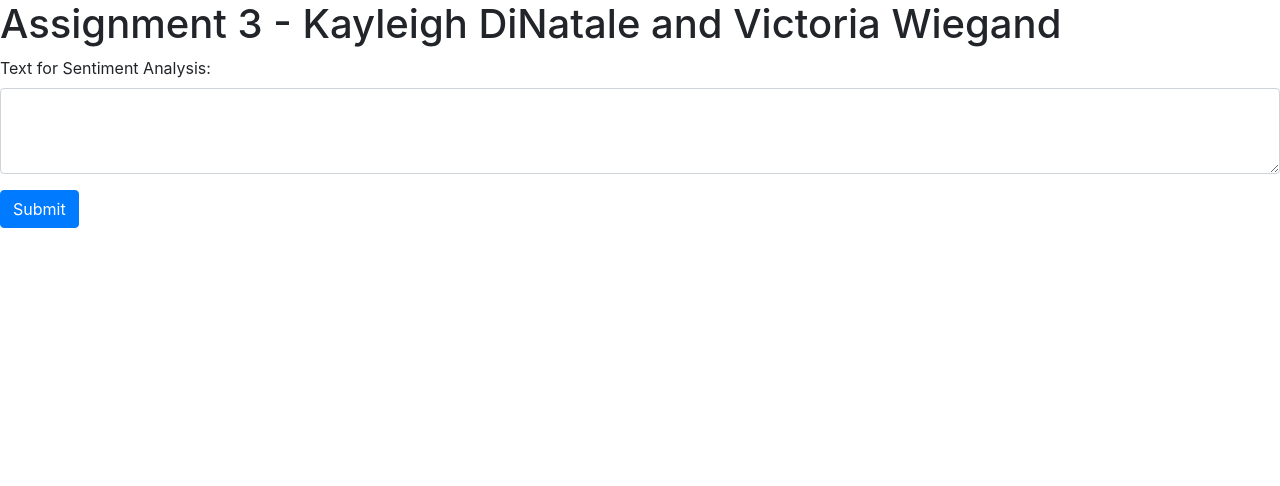
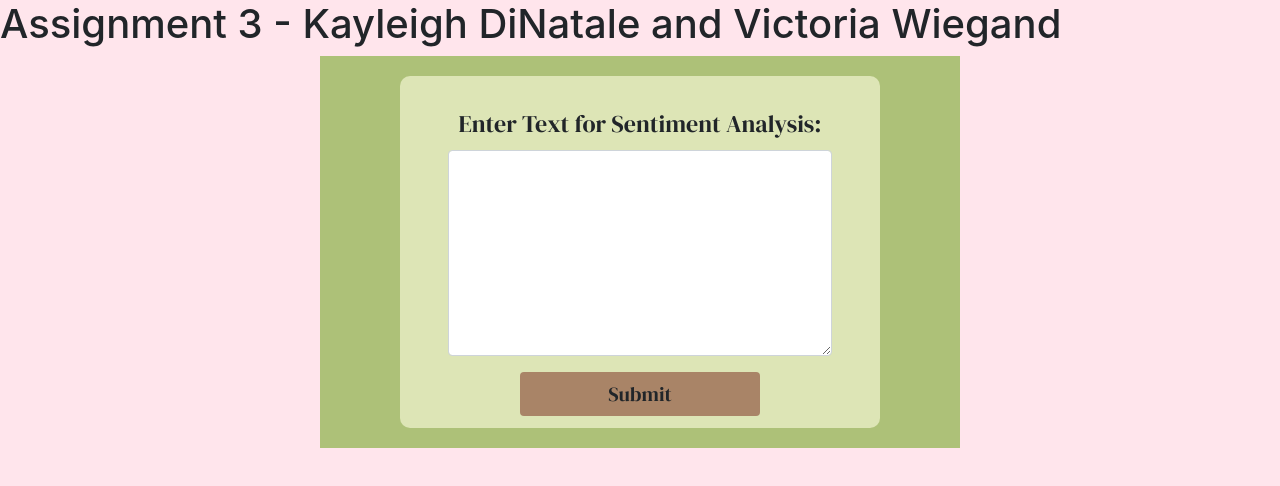
Before and after one commit to Kdinatale/LLM_Project3, a plain HTML site: page templates/index.html in a window 1280 px wide. Drawn offline with nearby package versions, Linux system fonts and the light colour scheme.

Commit message:
Some styling of sentiment analysis text entry page

```diff
--- a/templates/index.html
+++ b/templates/index.html
@@ -10,29 +10,84 @@
       integrity="sha384-ggOyR0iXCbMQv3Xipma34MD+dH/1fQ784/j6cY/iJTQUOhcWr7x9JvoRxT2MZw1T"
       crossorigin="anonymous"
     />
+    <link rel="preconnect" href="https://fonts.googleapis.com" />
+    <link rel="preconnect" href="https://fonts.gstatic.com" crossorigin />
+    <link
+      href="https://fonts.googleapis.com/css2?family=DM+Serif+Display:ital@0;1&display=swap"
+      rel="stylesheet"
+    />
+    <style>
+      body {
+        background-color: #ffe5ec;
+      }
+
+      .form-container {
+        width: 50%;
+        margin-left: auto;
+        margin-right: auto;
+        background-color: rgba(156, 236, 241, 0.904);
+        padding-top: 10%;
+        padding-bottom: 10%;
+        padding: 20px;
+        background-color: #adc178;
+      }
+
+      form {
+        background-color: #dde5b6;
+        width: 80%;
+        text-align: center;
+        margin-left: auto;
+        margin-right: auto;
+        padding-top: 5%;
+        padding-bottom: 2%;
+        border-radius: 10px;
+        height: 100%;
+      }
+      .form-group {
+        width: 80%;
+        margin-right: auto;
+        margin-left: auto;
+      }
+      .btn {
+        background-color: #a98467;
+        width: 50%;
+        font-family: "DM Serif Display", serif;
+        font-weight: 500;
+        font-style: normal;
+        font-size: 1.25em;
+      }
+
+      .btn:hover {
+        background-color: #94745b;
+      }
+
+      label {
+        font-family: "DM Serif Display", serif;
+        font-weight: 500;
+        font-style: normal;
+        font-size: 1.5em;
+      }
+    </style>
   </head>
   <body>
     <header>
       <h1>Assignment 3 - Kayleigh DiNatale and Victoria Wiegand</h1>
     </header>
 
-    <main>
+    <div class="form-container">
       <form action="/predict" method="POST" class="needs-validation" novalidate>
         <div class="form-group">
-          <label for="sentence">Text for Sentiment Analysis:</label>
+          <label for="sentence">Enter Text for Sentiment Analysis:</label>
           <textarea
             class="form-control"
             id="sentence"
             name="sentence"
-            rows="3"
+            rows="8"
             required
           ></textarea>
           <div class="invalid-feedback">Please enter a sentence</div>
         </div>
-        <button class="btn btn-primary" type="submit" value="submit">
-          Submit
-        </button>
-
+        <button class="btn" type="submit" value="submit">Submit</button>
         <!-- <input type="submit" value="Submit" /> -->
         <!--
         <label for="sentence">Enter Text for Sentiment Analysis: </label><br />
@@ -40,7 +95,7 @@
         <input type="submit" value="Submit" />
         -->
       </form>
-    </main>
+    </div>
 
     <!-- Testing Bootstrap validation -->
     <script>
```
